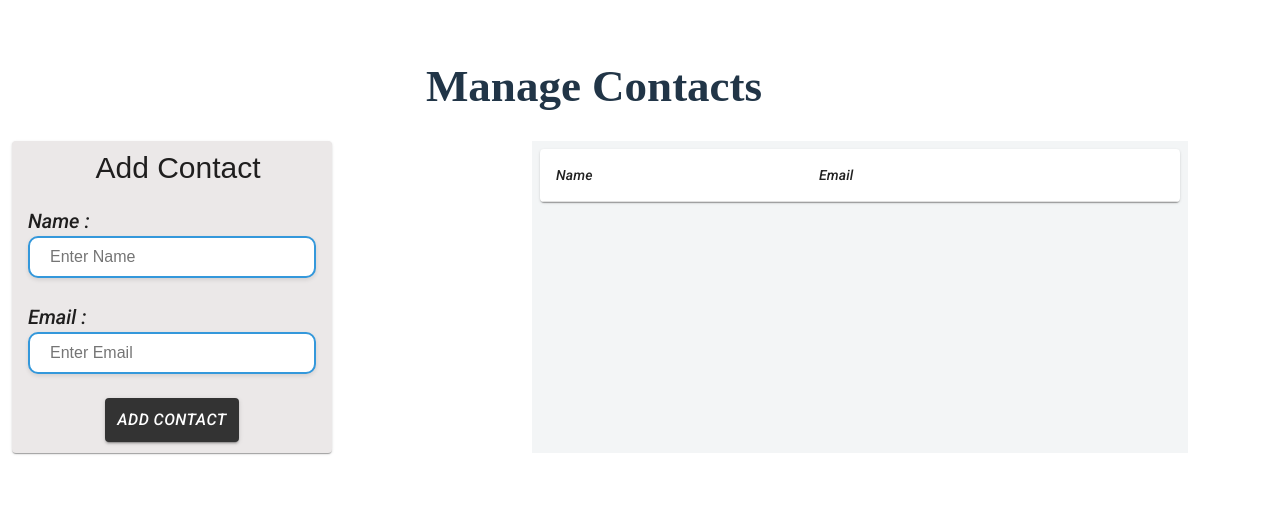
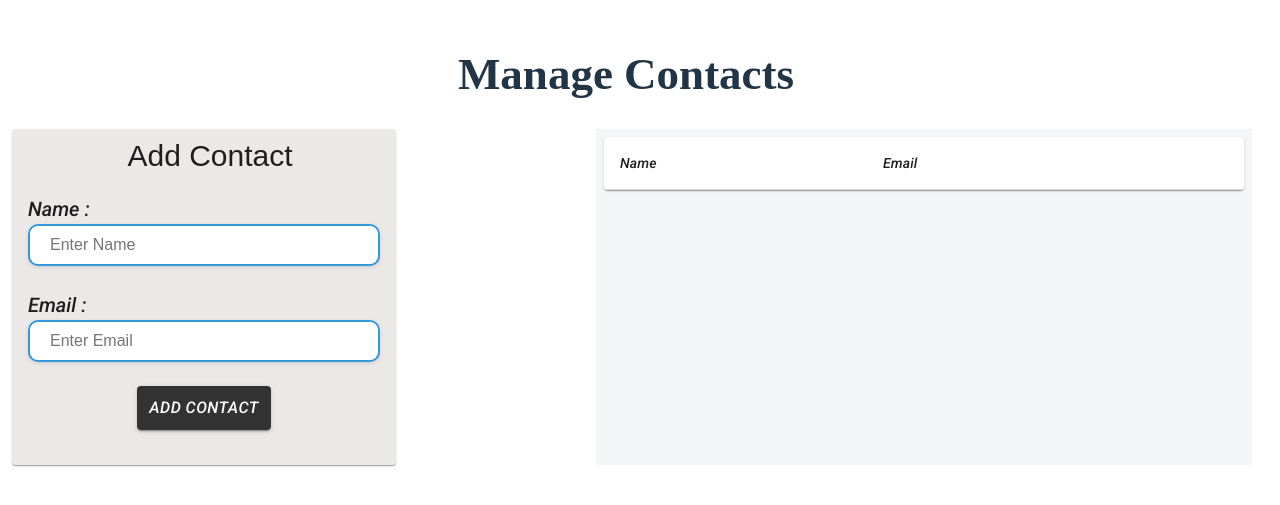
Before and after one commit to Vipullprajapati/contact, a React (Vite) app: page / in a window 1280 px wide. Shown: the part 145-650 px from the top of the page. Built offline with nearby package versions, Linux system fonts and the light colour scheme; the HTML template or start-up script is replaced by a standard one; a web font is replaced by a local one.

Commit message:
change height of card and width

```diff
--- a/src/App.css
+++ b/src/App.css
@@ -26,11 +26,10 @@
 .card {
   background-color: rgb(235, 232, 232) !important;
   max-height: 39vh !important;
-  min-height: 100% !important;
+  min-height: 42vh;
   margin-left: 12px;
-  min-width: 25vw !important;
-  max-width: 25vw !important;
-  /* flex: 1; Allow the card to take available space */
+  min-width: 30vw !important;
+  max-width: 30vw !important;
 }
 
 .card:hover {
```
